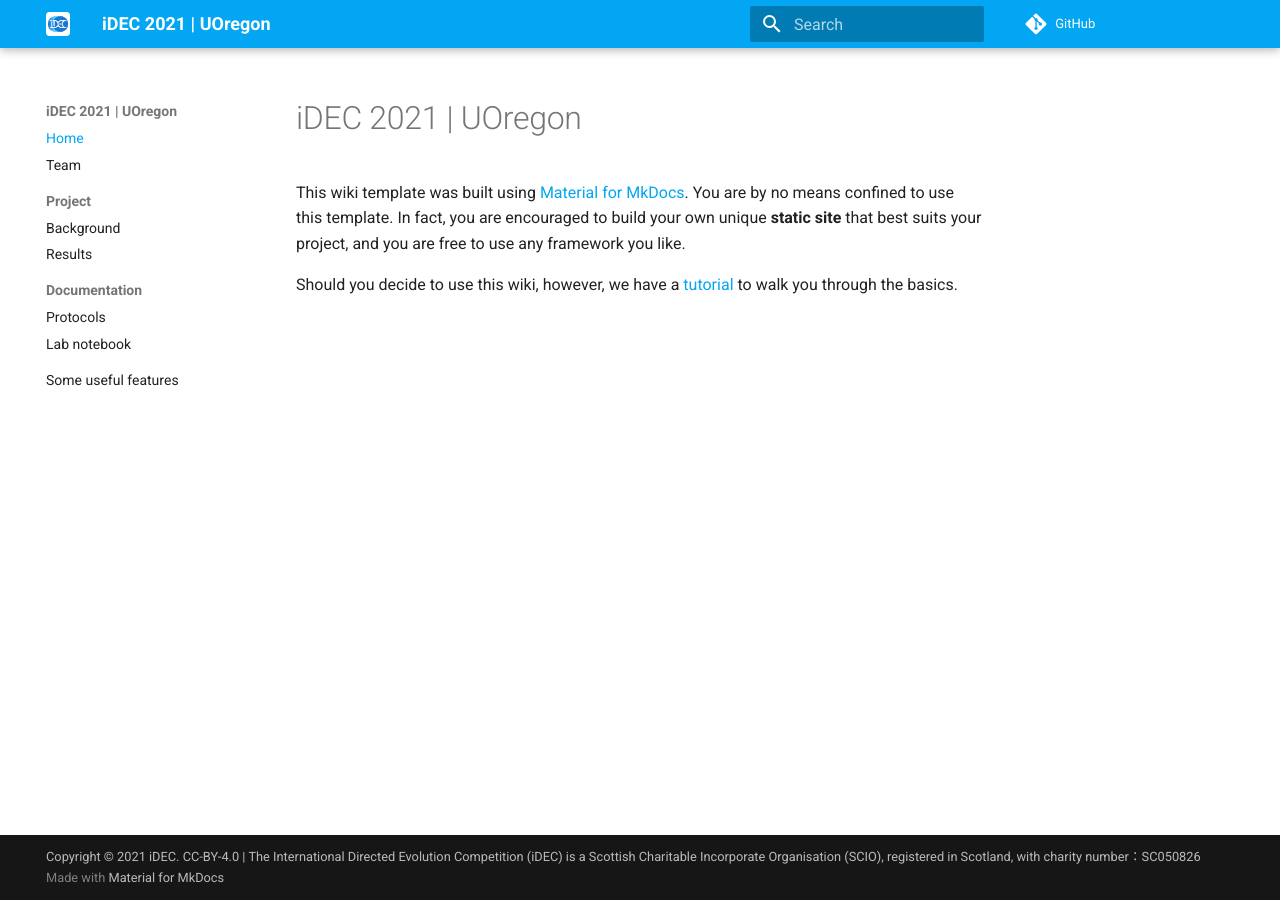
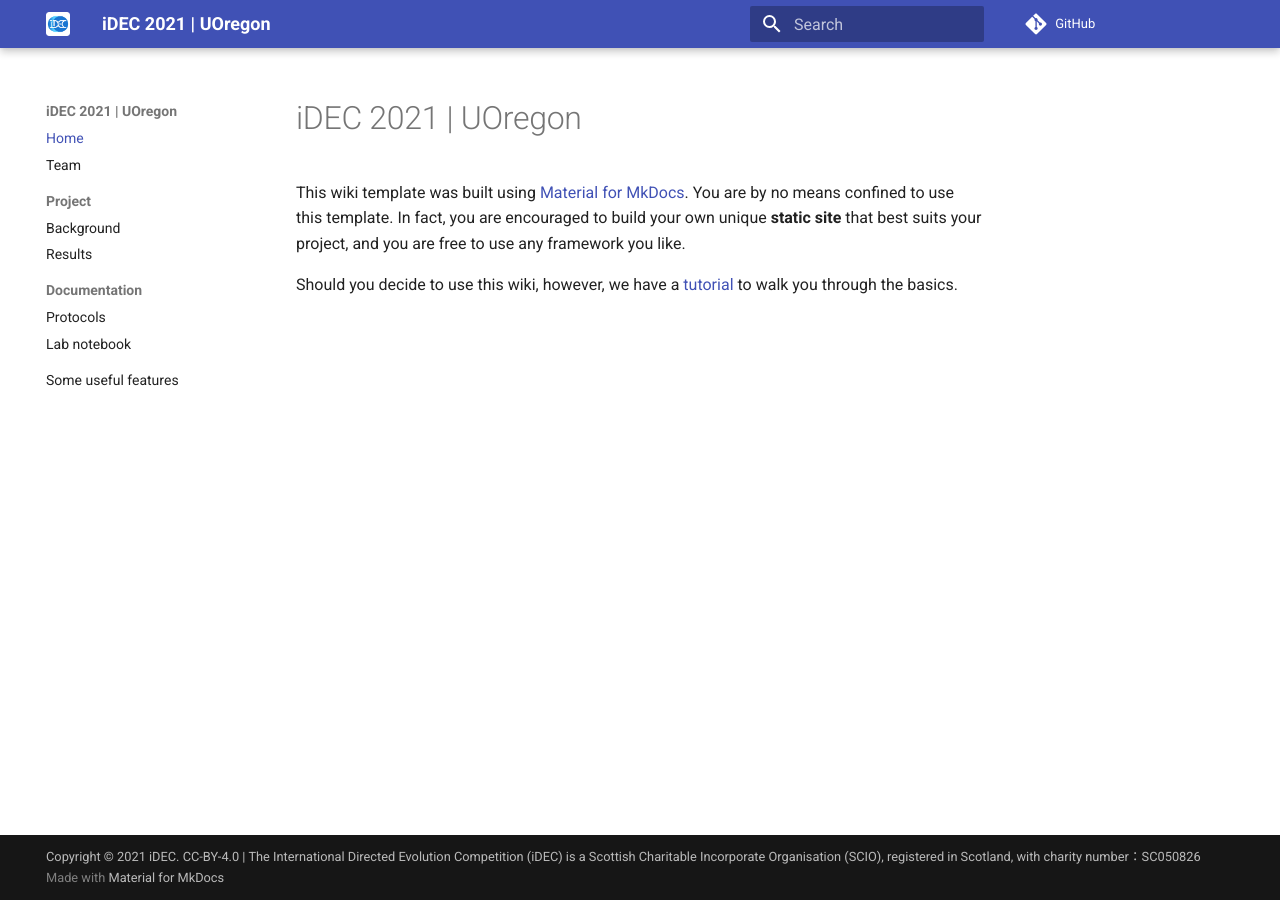
Before and after one commit to idec2021/UOregon, an MkDocs documentation site: the page built from docs/index.md, in a window 1280 px wide. Built offline with MkDocs 1.6.1 and Material for MkDocs 9.7.7, drawn with Linux system fonts in a browser that asks for light colours; comment, search, counter and statistics services are not loaded.

Commit message:
Update mkdocs.yml

```diff
--- a/mkdocs.yml
+++ b/mkdocs.yml
@@ -6,8 +6,8 @@ theme:
   favicon: img/idec-wiki-logo.png
 
   palette:
-    primary: light blue
-    accent: blue
+    primary: purple amethyst
+    accent: light slate blue
 
   features:
     - navigation.sections
```
